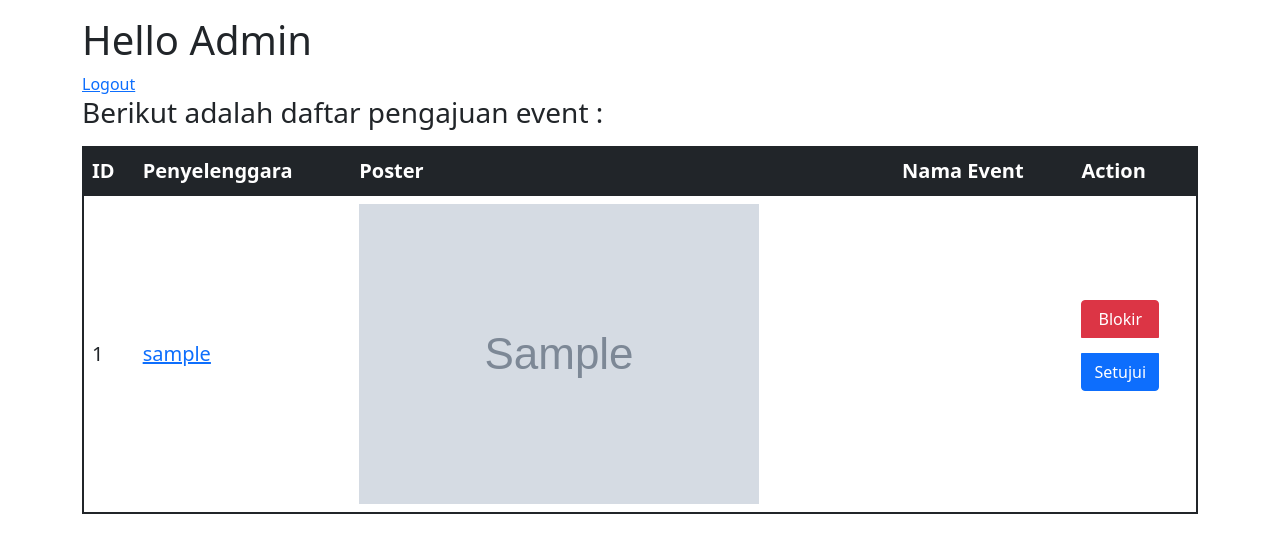
After one commit to radityohanif/event-kita, a CodeIgniter 4 app: the page made by app/Views/admin/index.php in a window 1280 px wide. The commit adds this page. Shown: the top 553 px of the page. Run offline with PHP 8.4 and a stand-in for CodeIgniter, Linux system fonts and the light colour scheme; the template is opened without the code that fills it: most values are stand-ins (such as "Sample title", 1, 10 or a date in 2020); grey boxes marked "Sample" are stand-in pictures; some libraries are stand-ins or nearby versions.

Commit message:
tambah fitur admin

```diff
--- a/app/Controllers/Home.php
+++ b/app/Controllers/Home.php
@@ -21,7 +21,6 @@ class Home extends BaseController
                     break;
                 case 'penyelenggara':
                     return redirect()->to(base_url('penyelenggara'));
-                    return 'aku penyelenggara';
                 break;
             }
         }
--- /dev/null
+++ b/app/Views/admin/index.php
@@ -0,0 +1,71 @@
+<?php
+d($daftar_event_pengajuan);
+?>
+<!doctype html>
+<html lang="en">
+
+<head>
+  <!-- Required meta tags -->
+  <meta charset="utf-8">
+  <meta name="viewport" content="width=device-width, initial-scale=1">
+
+  <!-- Bootstrap CSS -->
+  <link href="https://cdn.jsdelivr.net/npm/bootstrap@5.1.3/dist/css/bootstrap.min.css" rel="stylesheet" integrity="sha384-1BmE4kWBq78iYhFldvKuhfTAU6auU8tT94WrHftjDbrCEXSU1oBoqyl2QvZ6jIW3" crossorigin="anonymous">
+
+  <title>Dashboard Admin</title>
+</head>
+
+<body>
+  <div class="container mt-3">
+    <div class="row">
+      <div class="col">
+        <h1>Hello Admin</h1>
+        <a href="<?= base_url('logout'); ?>">Logout</a>
+        <h3>Berikut adalah daftar pengajuan event :</h3>
+        <table class="table fs-5 mt-3 border border-dark border-2">
+          <thead>
+            <tr class="table-dark">
+              <th scope="col">ID</th>
+              <th scope="col">Penyelenggara</th>
+              <th scope="col">Poster</th>
+              <th scope="col">Nama Event</th>
+              <th scope="col">Action</th>
+            </tr>
+          </thead>
+          <tbody>
+            <?php foreach($daftar_event_pengajuan as $event): ?>
+            <tr>
+              <td scope="row" class="align-middle">
+                <?= $event['id']; ?>
+              </td>
+              <td class="align-middle">
+                <a href="#">
+                  <?= $event['username_penyelenggara']; ?>
+                </a>
+              </td>
+              <td class="align-middle">
+                <img src="<?= base_url('img/poster webinar/' . $event['poster']); ?>" height="300">
+              </td>
+              <td class="align-middle">
+
+              </td>
+              <td class="align-middle">
+                <div class="btn-group-vertical" role="group" aria-label="Basic mixed styles example">
+                  <button type="button" class="mb-3 btn btn-danger">Blokir</button>
+                  <button type="button" class="mb-3 btn btn-primary">Setujui</button>
+                </div>
+              </td>
+            </tr>
+            <?php endforeach; ?>
+          </tbody>
+        </table>
+      </div>
+    </div>
+  </div>
+
+
+  <script src="https://cdn.jsdelivr.net/npm/bootstrap@5.1.3/dist/js/bootstrap.bundle.min.js" integrity="sha384-ka7Sk0Gln4gmtz2MlQnikT1wXgYsOg+OMhuP+IlRH9sENBO0LRn5q+8nbTov4+1p" crossorigin="anonymous"></script>
+
+</body>
+
+</html>
--- a/app/Views/peserta/daftarEvent.php
+++ b/app/Views/peserta/daftarEvent.php
@@ -15,7 +15,7 @@
   <div class="row justify-content-center">
     <div class="col-md-9 col-10">
       <form class="d-flex shadow" action="http://localhost/eventkita/public/peserta/cariEvent" method="POST">
-        <input class="form-control fs-md-4 p-md-3" type="text" placeholder="Cari event yang mau kamu ikuti.." aria-label="Search" name="search"/>
+        <input class="form-control fs-md-4 p-md-3" type="text" placeholder="Cari event yang mau kamu ikuti.." aria-label="Search" name="search" />
         <button class="btn btn-primary" type="submit" style="width: 100px;">
           <i class="bi bi-search fs-3"></i>
         </button>
```
Also changed, not shown: app/Controllers/Admin.php (added, +36 -0 lines), app/Controllers/Login.php (+7 -11 lines), app/Controllers/Penyelenggara.php (+4 -8 lines), app/Controllers/Peserta.php (+3 -7 lines), app/Controllers/Signup.php (+1 -9 lines).
